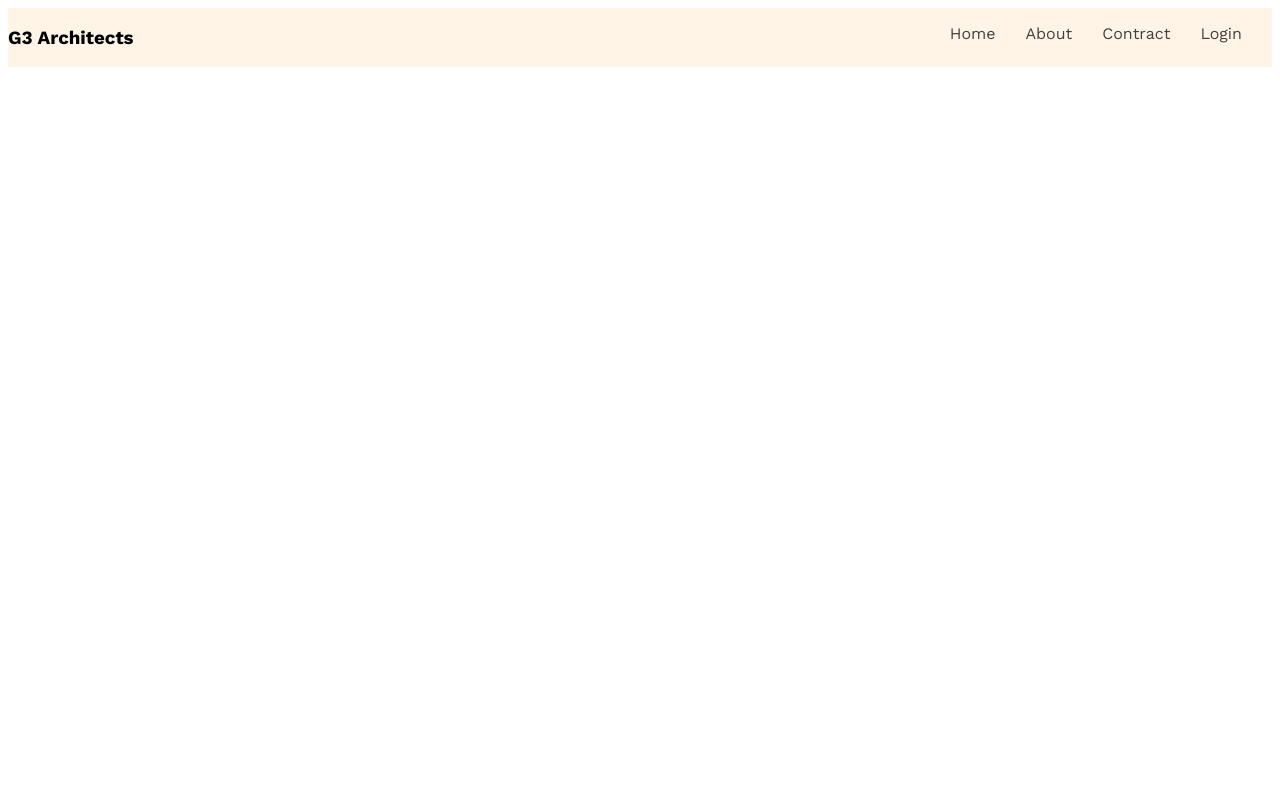
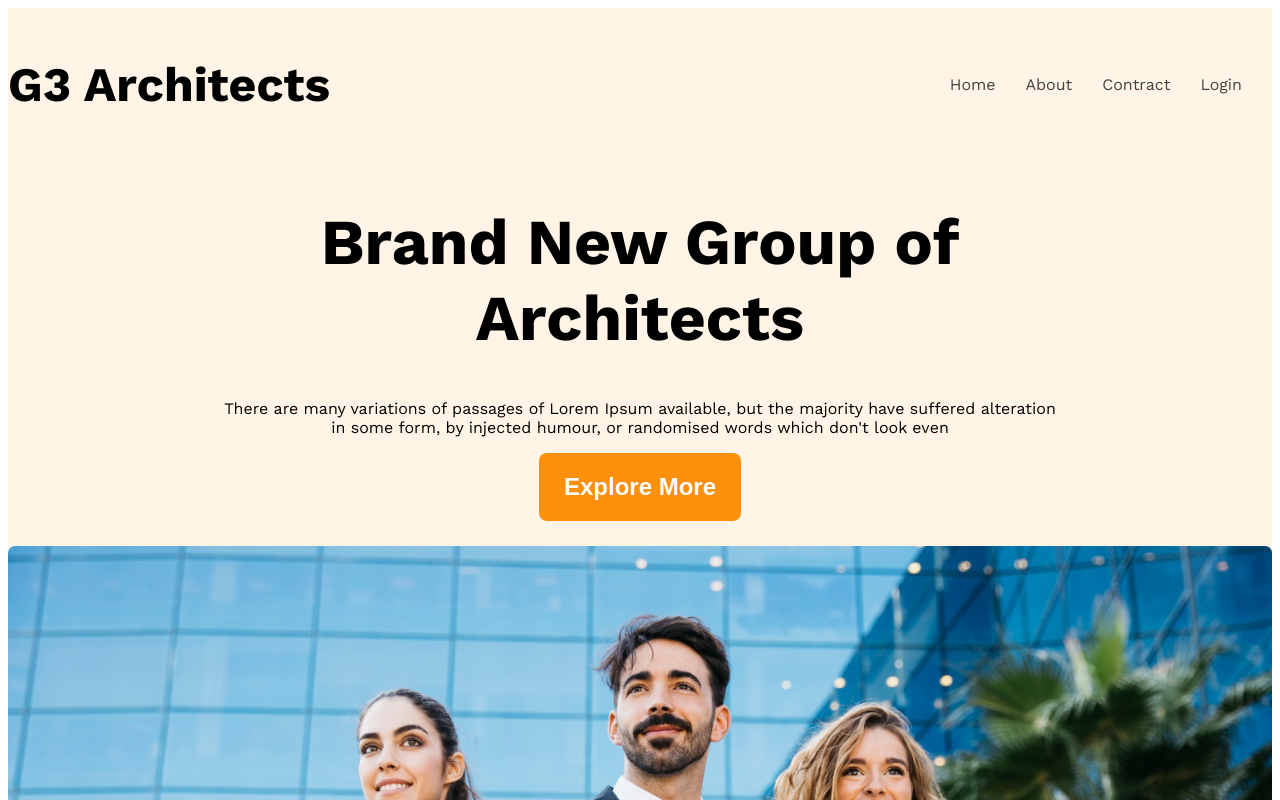
Before and after one commit to abdullaallkafi01/g3-architect-website, a plain HTML site: page index.html in a window 1280 px wide. Shown: the top 800 px of the page. Drawn offline with nearby package versions, Linux system fonts and the light colour scheme.

Commit message:
added the first block

```diff
--- a/index.html
+++ b/index.html
@@ -17,6 +17,14 @@
                     <li class="nav-item"><a href="" class="nav-link text-gray">Login</a></li>
                 </ul>
            </nav>
+           <div class="banner">
+                   <div class="banner-content">
+                     <h1 class="banner-title">Brand New Group of Architects</h1>
+                    <p class="banner-description">There are many variations of passages of Lorem Ipsum available, but the majority have suffered alteration in some form, by injected humour, or randomised words which don't look even</p>
+                    <button class="btn-primary">Explore More</button>
+                   </div>
+                    <img class="banner-image" src="photo/banner.png">
+                </div>
     </header>
     <main>
 
--- a/style.css
+++ b/style.css
@@ -21,7 +21,20 @@
     background-color: rgba(255, 144, 14, 0.1);
 }
 
+.btn-primary{
+    background-color: #FF900E;
+    color: white;
+    padding: 20px 25px;
+    font-weight: 600;
+    font-size: 1.5rem;
+    border: none;
+    border-radius: 8px;
+}
 /* nav releted style */
+.brand{
+    font-weight: 700;
+    font-size: 3rem;
+}
 .nav-item{
     list-style:none;
     margin-right: 30px;
@@ -35,9 +48,36 @@
 
 .nav-bar{
     justify-content: space-between;
+    align-items: center;
 }
 
 .nav-bar, .bannar{
     max-width: 1440px;
     margin: 0px auto;
 }
+
+
+/* banner related style */
+.banner-content{
+    max-width: 850px;
+    margin: 0px auto;
+    text-align: center;
+    margin-bottom: 25px;
+}
+
+.banner-title{
+    font-weight: 700;
+    font-size: 4rem;
+}
+
+.banner-image{
+    width: 100%;
+}
+
+
+/* responsive media query */
+@media screen and (max-width: 576px;){
+    .nav-bar, .nav-link{
+        flex-direction: column;
+    }
+}
```
